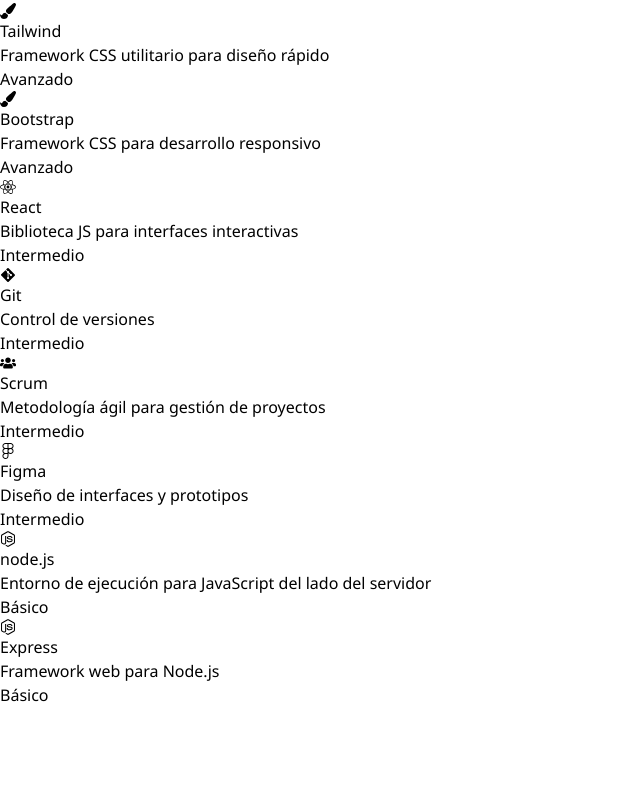
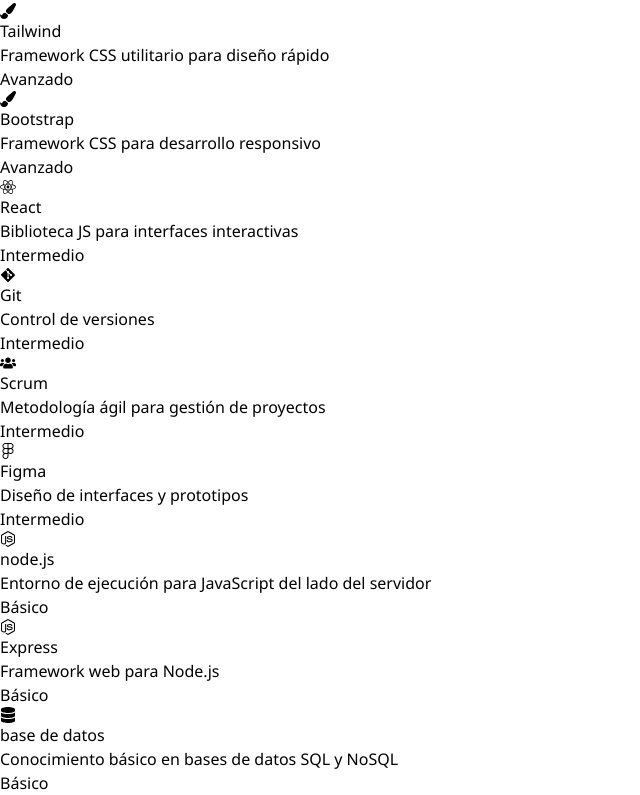
Before and after one commit to BrayanDuque/PortafolioReact, a React (Vite) app: page / in a window 1280 px wide. Shown: the part 10397-11192 px from the top of the page, without its empty margins (0-640 px from the left). Before the commit the page ends 11104 px from the top, so only its background shows below. Built offline with nearby package versions, Linux system fonts and the light colour scheme.

Commit message:
se agrega la skill basica de bd

```diff
--- a/src/Components/Skills/Skills.jsx
+++ b/src/Components/Skills/Skills.jsx
@@ -7,6 +7,7 @@ import {
   FaGitAlt,
   FaUsers,
   FaFigma,
+  FaDatabase,
 } from "react-icons/fa";
 
 const iconMap = {
@@ -21,6 +22,7 @@ const iconMap = {
   Figma: <FaFigma className="text-pink-400" />,
   "node.js": <FaNodeJs className="text-green-600" />,
   Express: <FaNodeJs className="text-gray-600" />,
+  "base de datos": <FaDatabase className="text-blue-700" />,
 };
 
 export const Skills = () => {
@@ -80,46 +82,49 @@ export const Skills = () => {
       description: "Framework web para Node.js",
       level: "Básico",
     },
+    {
+      name: "base de datos",
+      description: "Conocimiento básico en bases de datos SQL y NoSQL",
+      level: "Básico",
+    },
   ];
 
   const borderColor = (level) =>
     level === "Avanzado"
-      ? "border-green-300"
+      ? "border-green-400"
       : level === "Intermedio"
-      ? "border-yellow-300"
-      : "border-gray-300";
-
-  const bgColor = "bg-white";
+      ? "border-yellow-400"
+      : "border-blue-300";
 
   return (
-    <div className="container mx-auto px-4 py-8">
-      <h2 className="text-2xl font-bold text-center mb-8 text-gray-800">
+    <div className="container mx-auto px-4 py-10">
+      <h2 className="text-3xl font-bold text-center mb-10 text-gray-800 drop-shadow-lg">
         Habilidades Técnicas
       </h2>
-      <div className="grid grid-cols-1 sm:grid-cols-2 lg:grid-cols-3 xl:grid-cols-4 gap-6">
+      <div className="grid grid-cols-1 sm:grid-cols-2 lg:grid-cols-3 xl:grid-cols-4 gap-8">
         {skills.map((skill, index) => (
           <div
             key={index}
-            className={`rounded-lg shadow-sm border ${borderColor(
+            className={`rounded-xl shadow-lg border-2 ${borderColor(
               skill.level
-            )} ${bgColor} flex flex-col items-center p-5 transition-shadow hover:shadow-md`}
+            )} bg-white flex flex-col items-center p-7 transition-transform duration-300 hover:scale-105 hover:shadow-2xl`}
           >
-            <span className="mb-3 text-2xl">
+            <span className="mb-4 text-3xl">
               {iconMap[skill.name] || <FaCode className="text-gray-400" />}
             </span>
-            <h3 className="text-lg font-medium mb-1 text-gray-900">
+            <h3 className="text-xl font-semibold mb-2 text-gray-900">
               {skill.name}
             </h3>
-            <p className="text-sm text-gray-500 mb-3 text-center">
+            <p className="text-gray-600 mb-4 text-center text-sm">
               {skill.description}
             </p>
             <span
-              className={`px-3 py-0.5 rounded-full text-xs font-semibold ${
+              className={`px-4 py-1 rounded-full text-xs font-bold shadow-sm ${
                 skill.level === "Avanzado"
                   ? "bg-green-100 text-green-700"
                   : skill.level === "Intermedio"
                   ? "bg-yellow-100 text-yellow-700"
-                  : "bg-gray-100 text-gray-700"
+                  : "bg-blue-100 text-blue-700"
               }`}
             >
               {skill.level}
```
